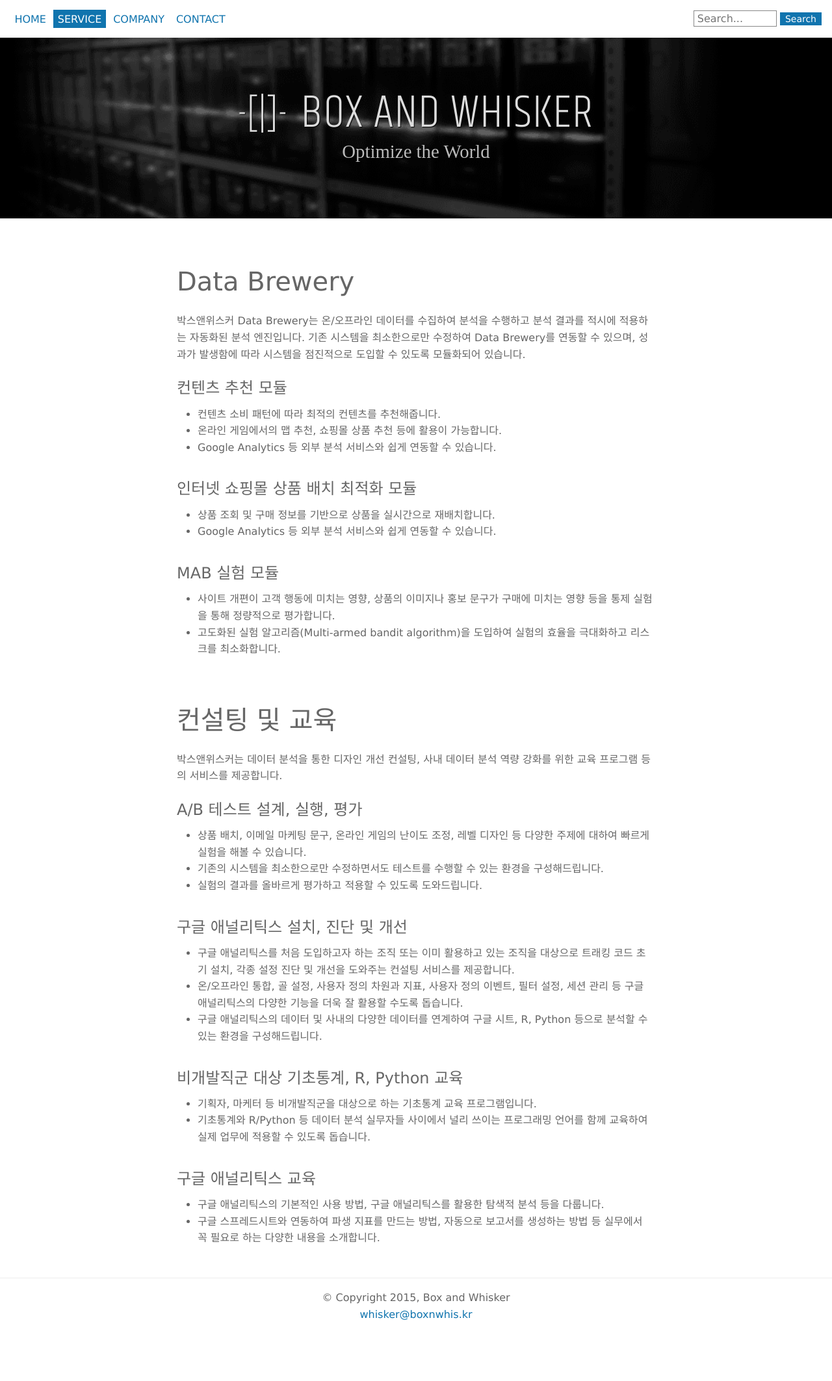
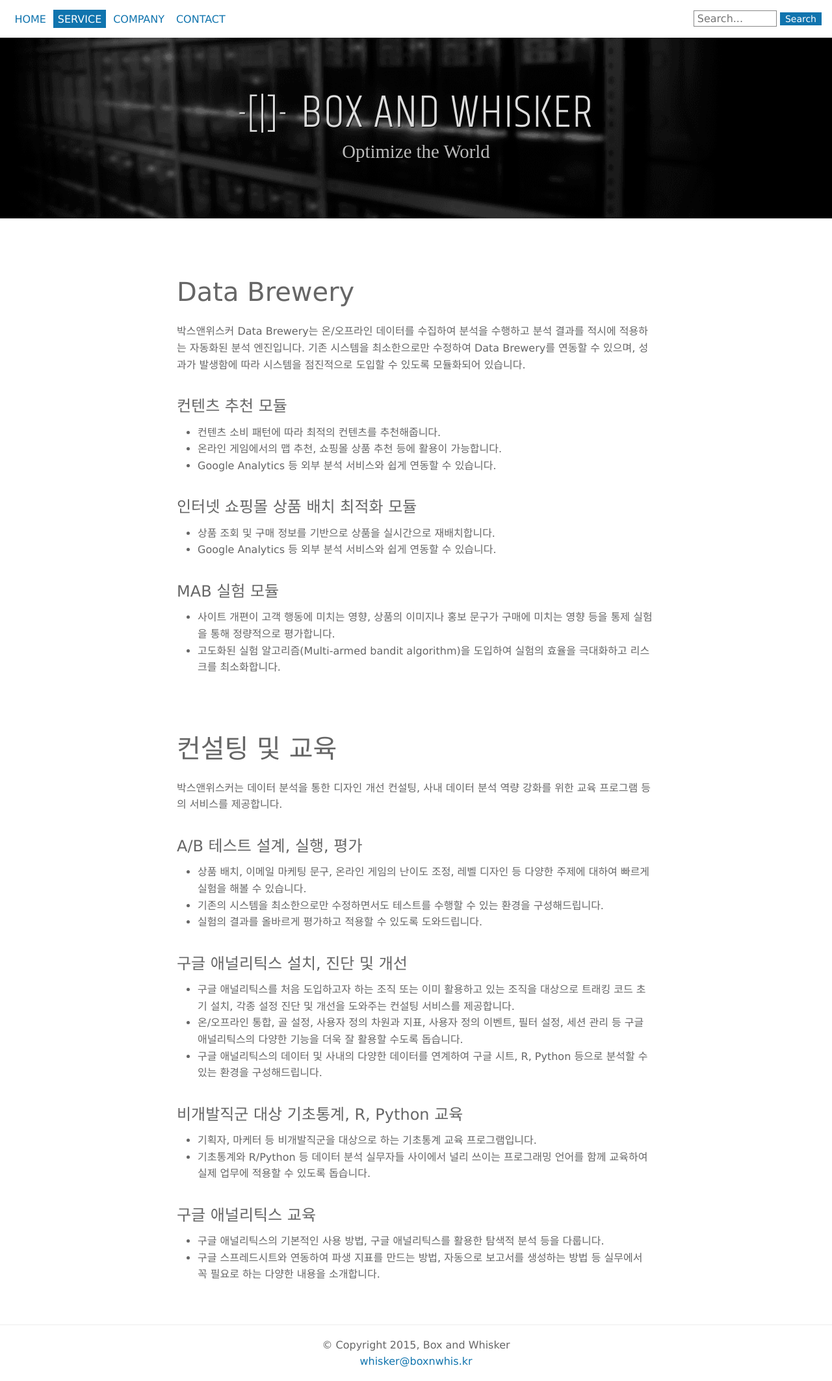
Before and after one commit to boxnwhiskr/boxnwhiskr.github.io, a Jekyll site: the page built from service.html, in a window 1280 px wide. Shown: the whole page at 65% size. Built offline with Jekyll 4.4.1, drawn with Linux system fonts in a browser that asks for light colours; nearby versions of some CDN libraries; some web fonts are replaced; before the commit the page ends 2053 px from its top, so only the background shows below that.

Commit message:
Tweak margins

```diff
--- a/css/main.scss
+++ b/css/main.scss
@@ -34,7 +34,7 @@ body > header,
 body > footer,
 body > nav,
 body > section {
-  margin: 2rem auto;
+  margin: 3rem auto;
   padding: 1rem;
   max-width: 48rem;
 
@@ -120,7 +120,7 @@ body > nav {
 body > header {
   padding-top: 5em;
   padding-bottom: 5em;
-  margin-bottom: 3em;
+  margin-bottom: 4em;
 
   text-align: center;
   color: #DDD;
@@ -330,6 +330,7 @@ body > .service {
   }
   .name {
     font-weight: normal;
+    margin-top: 2rem;
     margin-bottom: 0.5rem;
   }
   .features {
```
